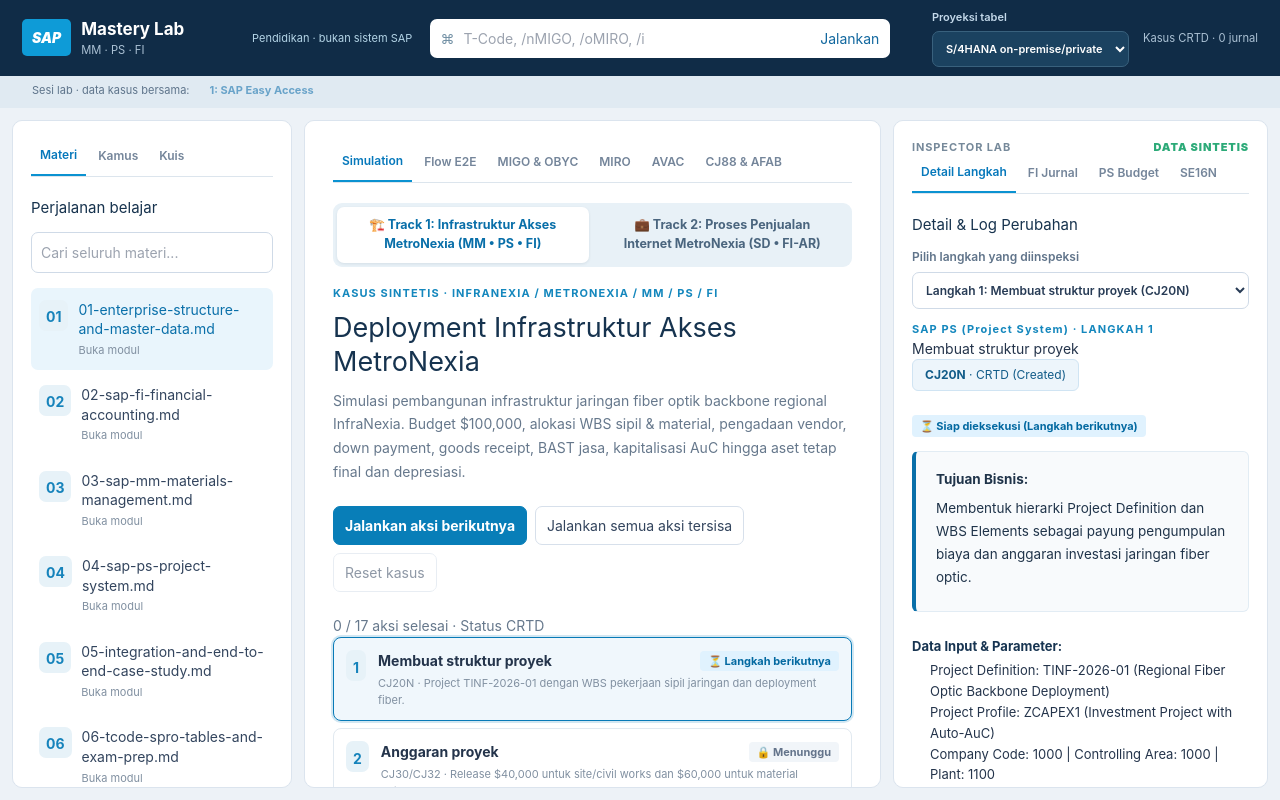
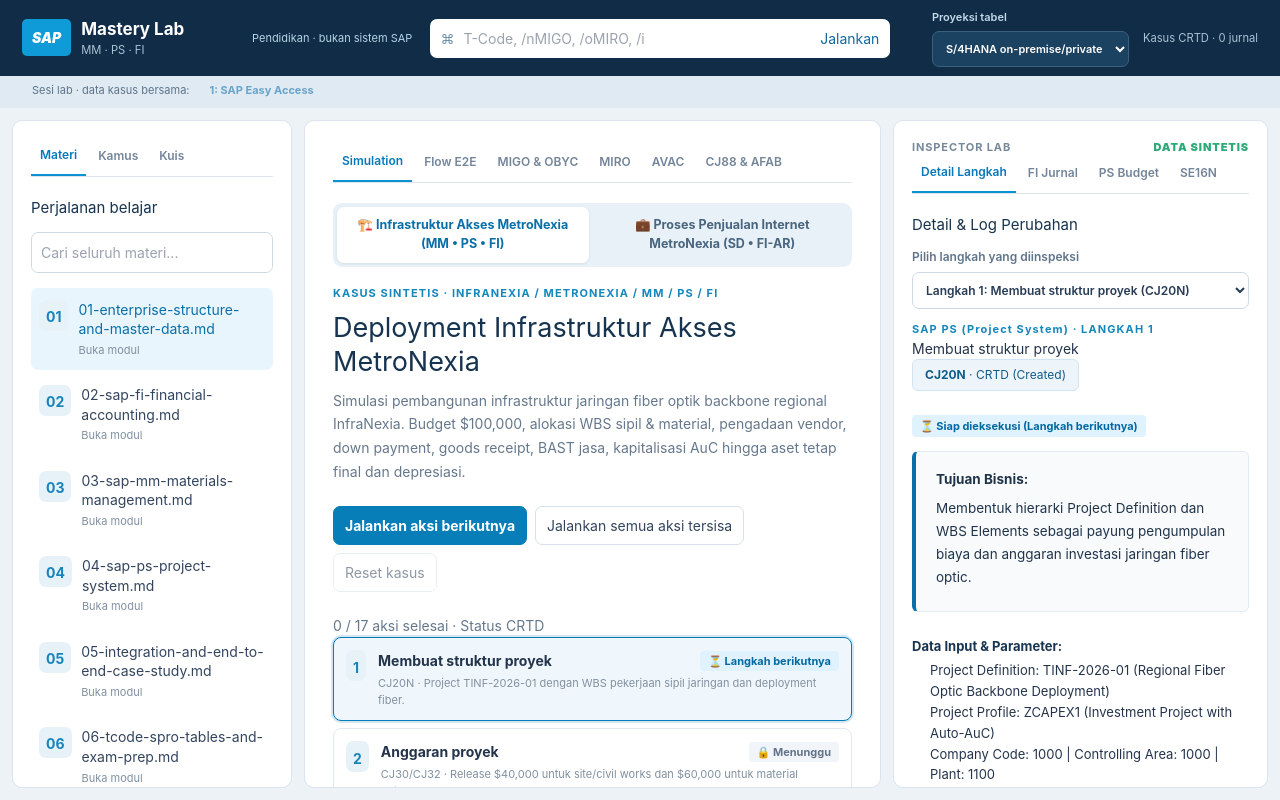
Before and after one commit to rendgraagrida/projects-sap, a React (Vite) app: page / in a window 1280 px wide. Both pictures are taken after a click on the button "Simulation". Built offline with nearby package versions, Linux system fonts and the light colour scheme.

Commit message:
fix(ui): remove Track prefix from simulation switcher buttons

```diff
--- a/src/components/CenterPanel.tsx
+++ b/src/components/CenterPanel.tsx
@@ -217,7 +217,7 @@ export function CenterPanel() {
           className={`sim-track-btn ${store.simTrack === 'infra' ? 'active' : ''}`}
           onClick={() => store.setSimTrack('infra')}
         >
-          🏗️ Track 1: Infrastruktur Akses MetroNexia (MM • PS • FI)
+          🏗️ Infrastruktur Akses MetroNexia (MM • PS • FI)
         </button>
         <button
           type="button"
@@ -226,7 +226,7 @@ export function CenterPanel() {
           className={`sim-track-btn ${store.simTrack === 'sales' ? 'active' : ''}`}
           onClick={() => store.setSimTrack('sales')}
         >
-          💼 Track 2: Proses Penjualan Internet MetroNexia (SD • FI-AR)
+          💼 Proses Penjualan Internet MetroNexia (SD • FI-AR)
         </button>
       </div>
 
```
Also changed, not shown: 1 other file (tests, documents, lock files or other folders).
